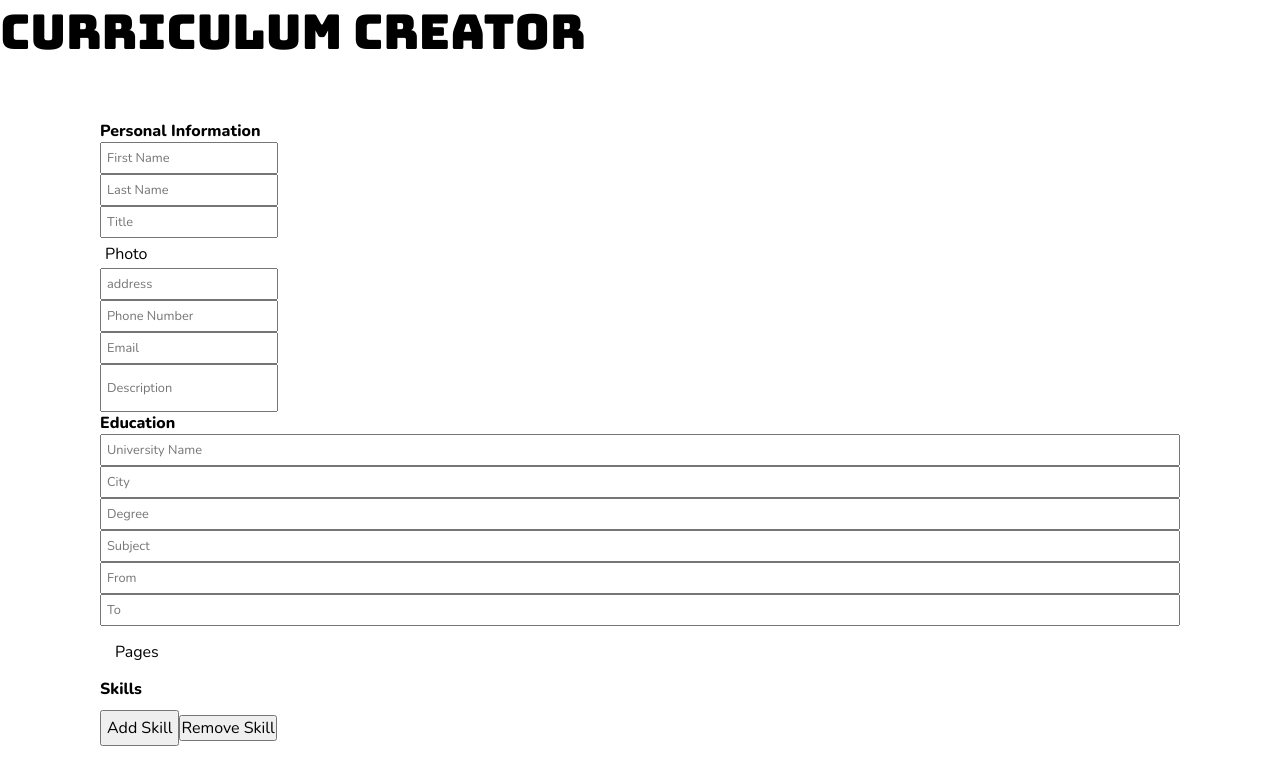
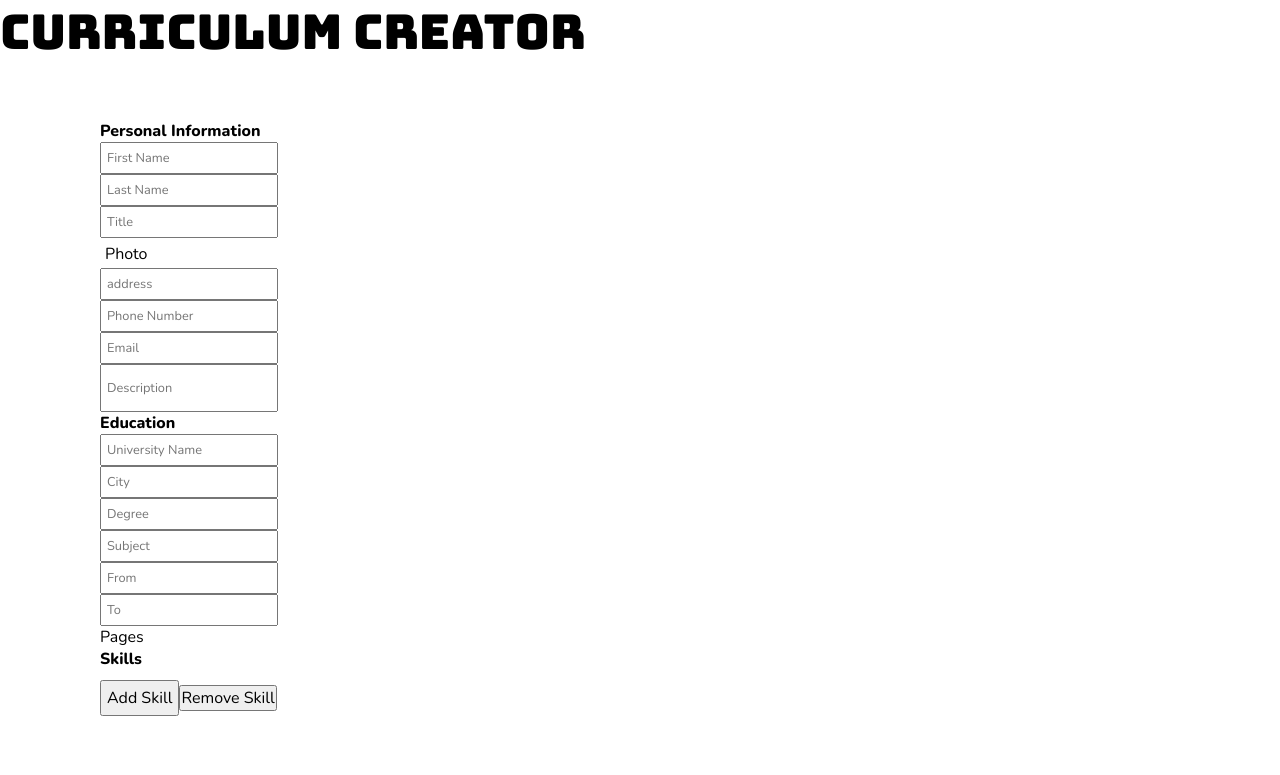
Before and after one commit to JuanP-VT/cv-app, a React (Create React App) app: page / in a window 1280 px wide. Shown: the top 775 px of the page. Built offline with nearby package versions, Linux system fonts and the light colour scheme.

Commit message:
Fixed innacurate css clases

```diff
--- a/src/components/CvFormComponents/Education.tsx
+++ b/src/components/CvFormComponents/Education.tsx
@@ -10,7 +10,7 @@ class Education extends Component<Props> {
 
   render() {
     return (
-      <div id='templateEducation'>
+      <div id='formEducation'>
         <div className='highlight'>Education</div>
         <input
           id='uniName'
--- a/src/components/CvFormComponents/FormPersonalInfo.tsx
+++ b/src/components/CvFormComponents/FormPersonalInfo.tsx
@@ -13,7 +13,7 @@ class FormPersonalInfo extends Component<Props> {
 
   render() {
     return (
-      <div id='templatePersonalInfo'>
+      <div id='formPersonalInfo'>
         <div className='highlight'>Personal Information</div>
         <input
           id='firstName'
--- a/src/components/CvFormComponents/Pages.tsx
+++ b/src/components/CvFormComponents/Pages.tsx
@@ -7,7 +7,7 @@ interface Props {
 
 class Pages extends Component<Props> {
   render() {
-    return <div id='templatePages'>Pages</div>
+    return <div id='formPages'>Pages</div>
   }
 }
 
--- a/src/components/CvFormComponents/Skills.tsx
+++ b/src/components/CvFormComponents/Skills.tsx
@@ -38,7 +38,7 @@ class Skills extends Component<Props> {
     const skill9Val = this.props.appState.skill9
 
     return (
-      <div id='templateSkills'>
+      <div id='formSkills'>
         <div className='highlight'>Skills</div>
 
         {hasSkill1 && (
```
